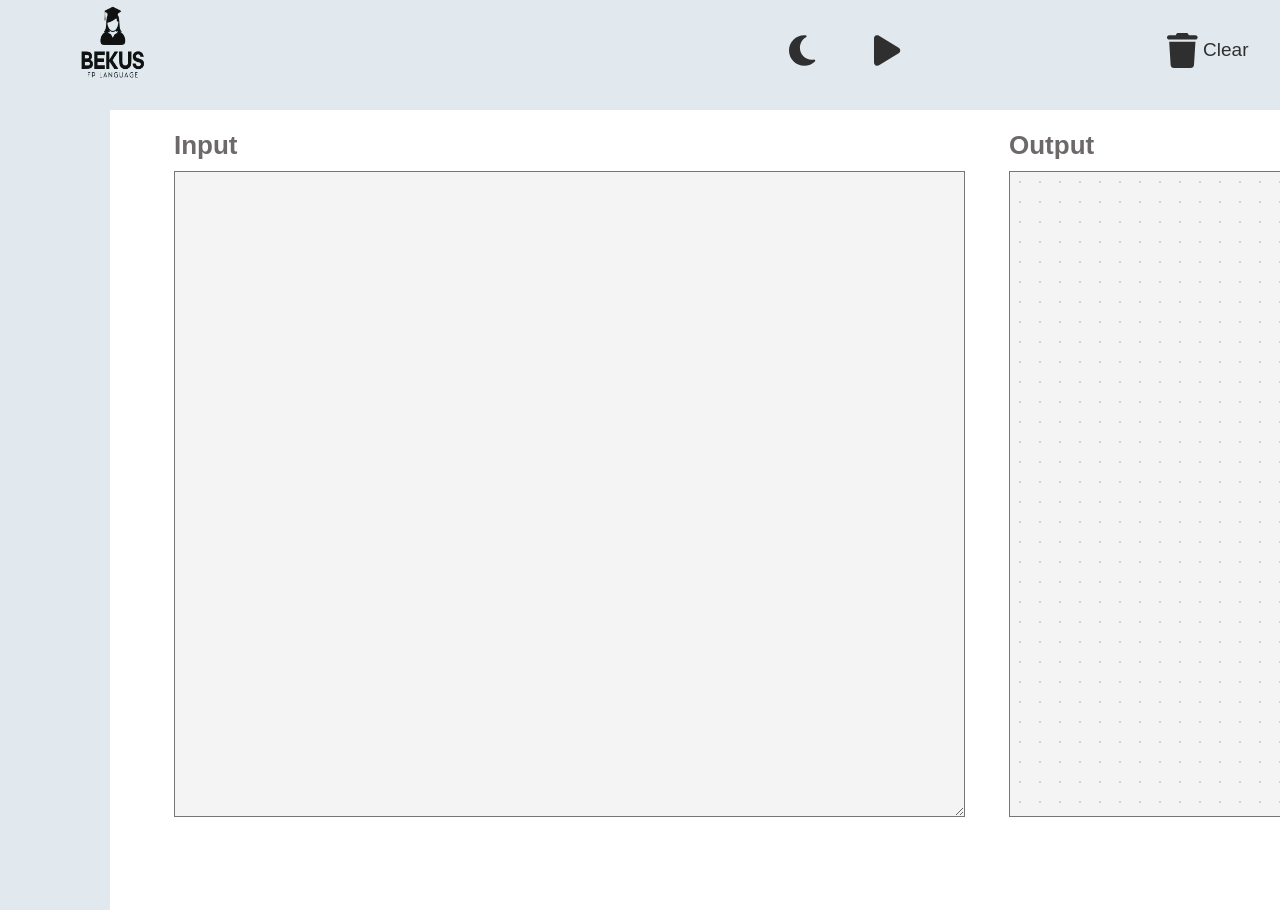
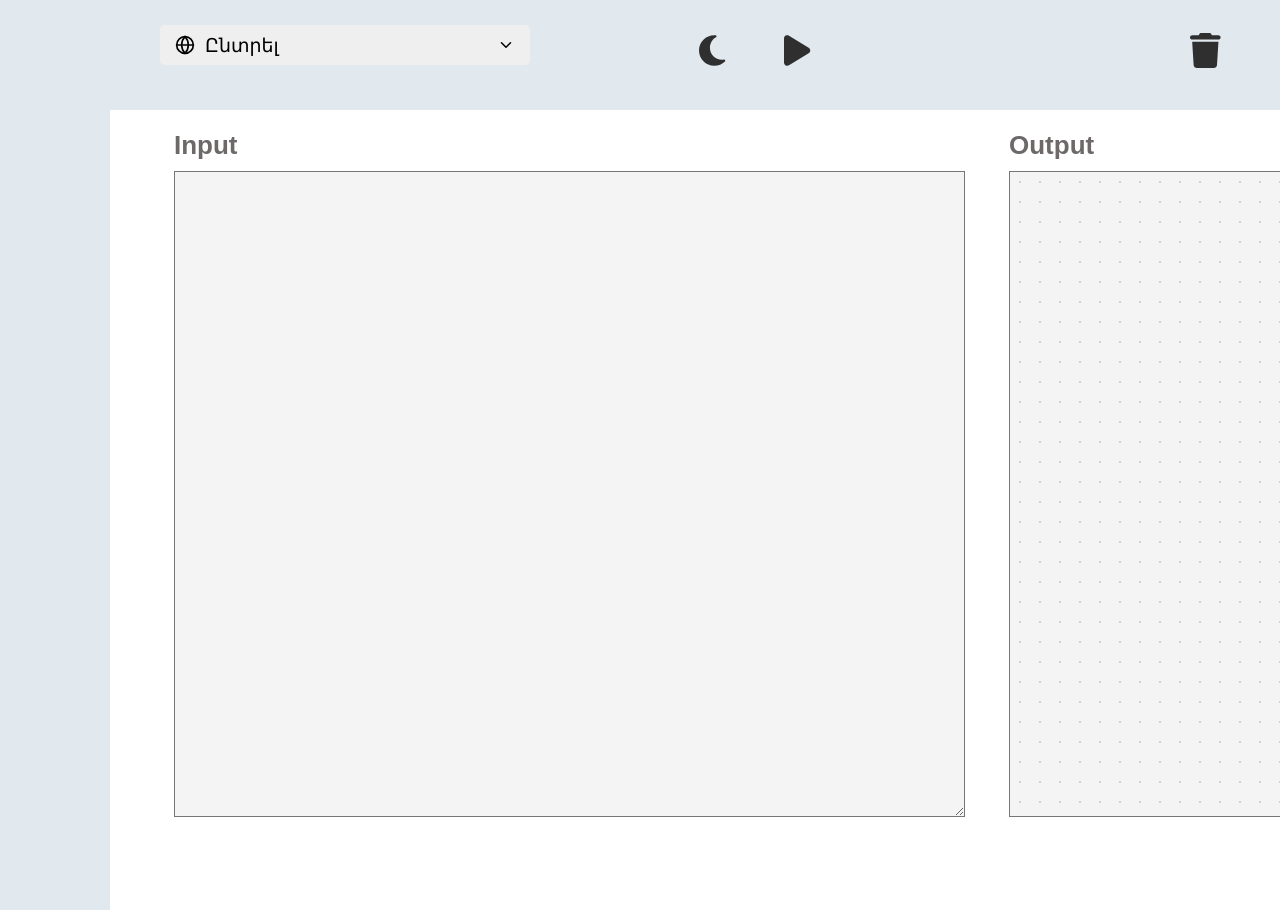
Before and after one commit to RuzannaAleksanyan/fp_languages, a React (Create React App) app in the folder frontend/: page / in a window 1280 px wide. Shown: the top 910 px of the page. Built offline with nearby package versions, Linux system fonts and the light colour scheme.

Commit message:
DropdownButton

```diff
--- a/frontend/package.json
+++ b/frontend/package.json
@@ -8,6 +8,7 @@
     "@testing-library/jest-dom": "^5.17.0",
     "@testing-library/react": "^13.4.0",
     "@testing-library/user-event": "^13.5.0",
+    "lucide-react": "^0.474.0",
     "react": "^18.3.1",
     "react-dom": "^18.3.1",
     "react-scripts": "5.0.1",
--- a/frontend/src/App.jsx
+++ b/frontend/src/App.jsx
@@ -1,3 +1,89 @@
+// import { useState, useEffect } from 'react';
+// import './App.css';
+// import Input from './components/input/Input';
+// import Output from './components/output/Output';
+// import Run from './components/button/run/Run';
+// import DarkLight from './components/button/darklight/DarkLight';
+// import Clear from './components/button/clear/Clear';
+
+// function App() {
+//   const [value, setValue] = useState('');
+//   const [result, setResult] = useState('');
+//   const [isDarkMode, setIsDarkMode] = useState(false);
+
+//   // Load the dark mode preference from localStorage
+//   useEffect(() => {
+//     const storedMode = localStorage.getItem('isDarkMode');
+//     if (storedMode) {
+//       setIsDarkMode(JSON.parse(storedMode));
+//     }
+//   }, []);
+
+//   // Apply dark mode class to the body
+//   useEffect(() => {
+//     if (isDarkMode) {
+//       document.body.classList.add('dark-mode');
+//     } else {
+//       document.body.classList.remove('dark-mode');
+//     }
+//   }, [isDarkMode]);
+
+//   // Function to toggle dark mode
+//   const toggleDarkMode = () => {
+//     setIsDarkMode((prevMode) => {
+//       const newMode = !prevMode;
+//       localStorage.setItem('isDarkMode', JSON.stringify(newMode));
+//       return newMode;
+//     });
+//   };
+
+//   // Function to send the input to the server and receive the output
+//   const handleRun = async () => {
+//     try {
+//       const response = await fetch('http://localhost:5000/api/input', {
+//         method: 'POST',
+//         headers: {
+//           'Content-Type': 'application/json',
+//         },
+//         body: JSON.stringify({ userInput: value }),
+//       });
+//       const data = await response.json();
+//       // setResult(JSON.stringify(data.output, null, 2)); // Տպում է որպես JSON
+
+//       setResult(data.output);
+//     } catch (error) {
+//       console.error('Error:', error);
+//       setResult('Error processing request');
+//     }
+//   };
+
+//   return (
+//     <div className="App" >
+//       <div className={`buttons ${isDarkMode ? 'dark' : 'light'}`}>
+//         {/* <div class="logo-container">
+//           <img src={require('./logo.png')} alt="Logo" />
+//         </div> */}
+
+//         <DarkLight toggleDarkMode={toggleDarkMode} isDarkMode={isDarkMode} />
+//         <Run onRun={handleRun} isDarkMode={isDarkMode} />
+//         <Clear value={value} setValue={setValue} isDarkMode={isDarkMode} />
+//       </div>
+
+//       <div className={`stream ${isDarkMode ? 'dark' : 'light'}`} >
+//         <div>
+//           <Input value={value} setValue={setValue} />
+//         </div>
+//         <div>
+//           <Output result={result} />
+//         </div>
+//       </div>
+//     </div>
+//   );
+// }
+
+// export default App;
+
+
 import { useState, useEffect } from 'react';
 import './App.css';
 import Input from './components/input/Input';
@@ -5,11 +91,13 @@ import Output from './components/output/Output';
 import Run from './components/button/run/Run';
 import DarkLight from './components/button/darklight/DarkLight';
 import Clear from './components/button/clear/Clear';
+import DropdownButton from './components/button/dropdown/DropdownButton'; // Նոր կոմպոնենտը
 
 function App() {
   const [value, setValue] = useState('');
   const [result, setResult] = useState('');
   const [isDarkMode, setIsDarkMode] = useState(false);
+  const [selectedOption, setSelectedOption] = useState(null);
 
   // Load the dark mode preference from localStorage
   useEffect(() => {
@@ -48,8 +136,6 @@ function App() {
         body: JSON.stringify({ userInput: value }),
       });
       const data = await response.json();
-      // setResult(JSON.stringify(data.output, null, 2)); // Տպում է որպես JSON
-
       setResult(data.output);
     } catch (error) {
       console.error('Error:', error);
@@ -58,18 +144,16 @@ function App() {
   };
 
   return (
-    <div className="App" >
+    <div className="App">
       <div className={`buttons ${isDarkMode ? 'dark' : 'light'}`}>
-        <div class="logo-container">
-          <img src={require('./logo.png')} alt="Logo" />
-        </div>
-
         <DarkLight toggleDarkMode={toggleDarkMode} isDarkMode={isDarkMode} />
         <Run onRun={handleRun} isDarkMode={isDarkMode} />
         <Clear value={value} setValue={setValue} isDarkMode={isDarkMode} />
+
+        <DropdownButton onSelect={setSelectedOption} />
       </div>
 
-      <div className={`stream ${isDarkMode ? 'dark' : 'light'}`} >
+      <div className={`stream ${isDarkMode ? 'dark' : 'light'}`}>
         <div>
           <Input value={value} setValue={setValue} />
         </div>
--- a/frontend/src/components/button/clear/Clear.jsx
+++ b/frontend/src/components/button/clear/Clear.jsx
@@ -22,7 +22,7 @@ const ClearField = ({ value, setValue, isDarkMode }) => {
         icon={faTrash}
         className={`${classes.icon} ${isDarkMode ? classes.dark : classes.light}`}
       />
-      Clear
+
       {/* <span className={`${classes.tooltip} ${isDarkMode ? classes.dark : ''}`}></span> */}
     </button>
   );
--- /dev/null
+++ b/frontend/src/components/button/dropdown/DropdownButton.css
@@ -0,0 +1,60 @@
+.dropdown {
+    position: relative;
+    display: inline-block;
+}
+
+.dropdown-button {
+    padding: 10px;
+    border: none;
+    cursor: pointer;
+    border-radius: 5px;
+
+
+    display: flex;
+    align-items: center;
+    justify-content: center;
+    width: 370px;
+    height: 40px;
+    font-size: 19px;
+    position: absolute;
+    top: 25px;
+}
+
+.dropdown-menu {
+    position: absolute;
+    top: 70px;
+    left: 0;
+    width: 370px;
+
+    background: #f0f0f0;
+    box-shadow: 0px 4px 6px rgba(0, 0, 0, 0.1);
+    border-radius: 5px;
+}
+
+.dropdown-menu div {
+    padding: 15px;
+    cursor: pointer;
+}
+
+.dropdown-menu div:hover {
+    background-color: #f0f0f0;
+}
+
+.dropdown-button {
+    display: flex;
+    align-items: center;
+    justify-content: space-between;
+    gap: 10px; /* Icon-ի ու տեքստի միջև տարածություն */
+    padding: 10px 15px;
+}
+
+.dropdown-icon {
+    width: 20px; /* Icon-ի չափ */
+    height: 20px;
+}
+
+.dropdown-chevron {
+    width: 18px;
+    height: 18px;
+    margin-left: auto; /* Ավելացնում է աջ կողմում */
+}
--- /dev/null
+++ b/frontend/src/components/button/dropdown/DropdownButton.jsx
@@ -0,0 +1,71 @@
+// import { useState } from 'react';
+// import './DropdownButton.css';
+
+// function DropdownButton({ onSelect }) {
+//   const [isMenuOpen, setIsMenuOpen] = useState(false);
+//   const [selectedOption, setSelectedOption] = useState(null);
+
+//   const toggleMenu = () => {
+//     setIsMenuOpen(!isMenuOpen);
+//   };
+
+//   const handleOptionSelect = (option) => {
+//     setSelectedOption(option);
+//     setIsMenuOpen(false);
+//     onSelect(option);
+//   };
+
+//   return (
+//     <div className="dropdown">
+//       <button className="dropdown-button" onClick={toggleMenu}>
+//         {selectedOption ? selectedOption : 'Ընտրել'}
+//       </button>
+//       {isMenuOpen && (
+//         <div className="dropdown-menu">
+//           <div onClick={() => handleOptionSelect('Bekus fp language')}>Bekus fp language</div>
+//           <div onClick={() => handleOptionSelect('Herbrand Godel Klini fp language')}>Herbrand Godel Klini fp language</div>
+//         </div>
+//       )}
+//     </div>
+//   );
+// }
+
+// export default DropdownButton;
+
+
+import { useState } from 'react';
+import { ChevronDown, Globe } from 'lucide-react'; // Icon-ները ներմուծում ենք
+import './DropdownButton.css';
+
+function DropdownButton({ onSelect }) {
+  const [isMenuOpen, setIsMenuOpen] = useState(false);
+  const [selectedOption, setSelectedOption] = useState(null);
+
+  const toggleMenu = () => {
+    setIsMenuOpen(!isMenuOpen);
+  };
+
+  const handleOptionSelect = (option) => {
+    setSelectedOption(option);
+    setIsMenuOpen(false);
+    onSelect(option);
+  };
+
+  return (
+    <div className="dropdown">
+      <button className="dropdown-button" onClick={toggleMenu}>
+        <Globe className="dropdown-icon" /> {/* Այստեղ ավելացրու icon */}
+        {selectedOption ? selectedOption : 'Ընտրել'}
+        <ChevronDown className="dropdown-chevron" />
+      </button>
+      {isMenuOpen && (
+        <div className="dropdown-menu">
+          <div onClick={() => handleOptionSelect('Bekus fp language')}>Bekus fp language</div>
+          <div onClick={() => handleOptionSelect('Herbrand Godel Klini fp language')}>Herbrand Godel Klini fp language</div>
+        </div>
+      )}
+    </div>
+  );
+}
+
+export default DropdownButton;
```
Also changed, not shown: 1 other file (tests, documents, lock files or other folders).
